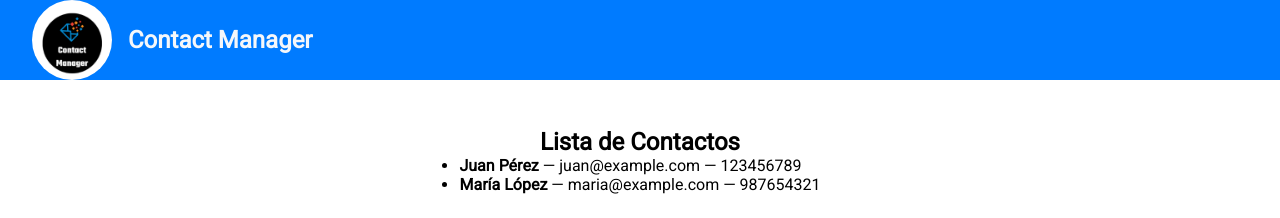
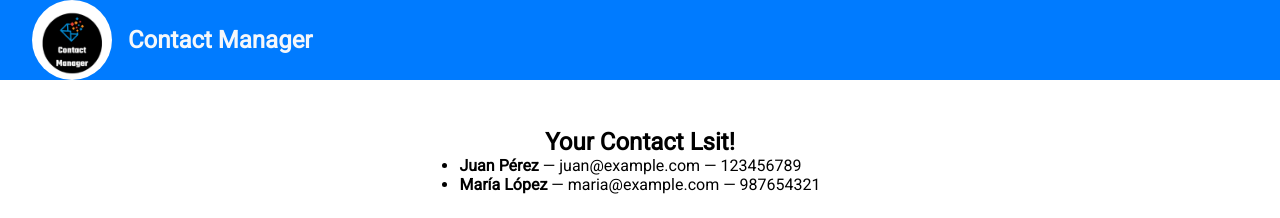
Before and after one commit to IgnacioKobylanski/contact_manager_frontend, an Angular app: page /contacts in a window 1280 px wide. Shown: the top 218 px of the page. Built offline with nearby package versions, Linux system fonts and the light colour scheme.

Commit message:
minor changes in contact list html component

```diff
--- a/src/app/components/contact-list/contact-list.component.html
+++ b/src/app/components/contact-list/contact-list.component.html
@@ -1,5 +1,5 @@
 <div class="contact-list-container">
-  <h2>Lista de Contactos</h2>
+  <h2>Your Contact Lsit!</h2>
   <ul>
     <li *ngFor="let contact of contacts">
       <strong>{{ contact.name }}</strong> — {{ contact.email }} — {{ contact.phone }}
```
